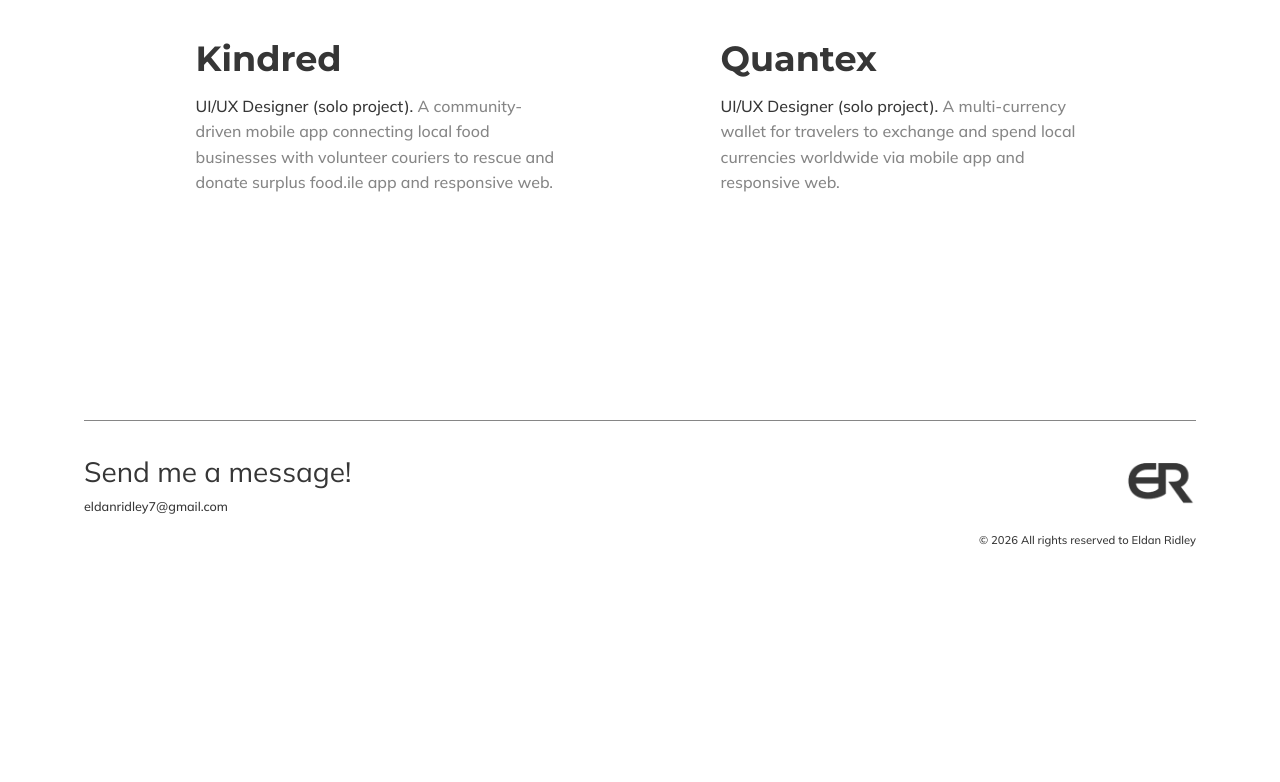
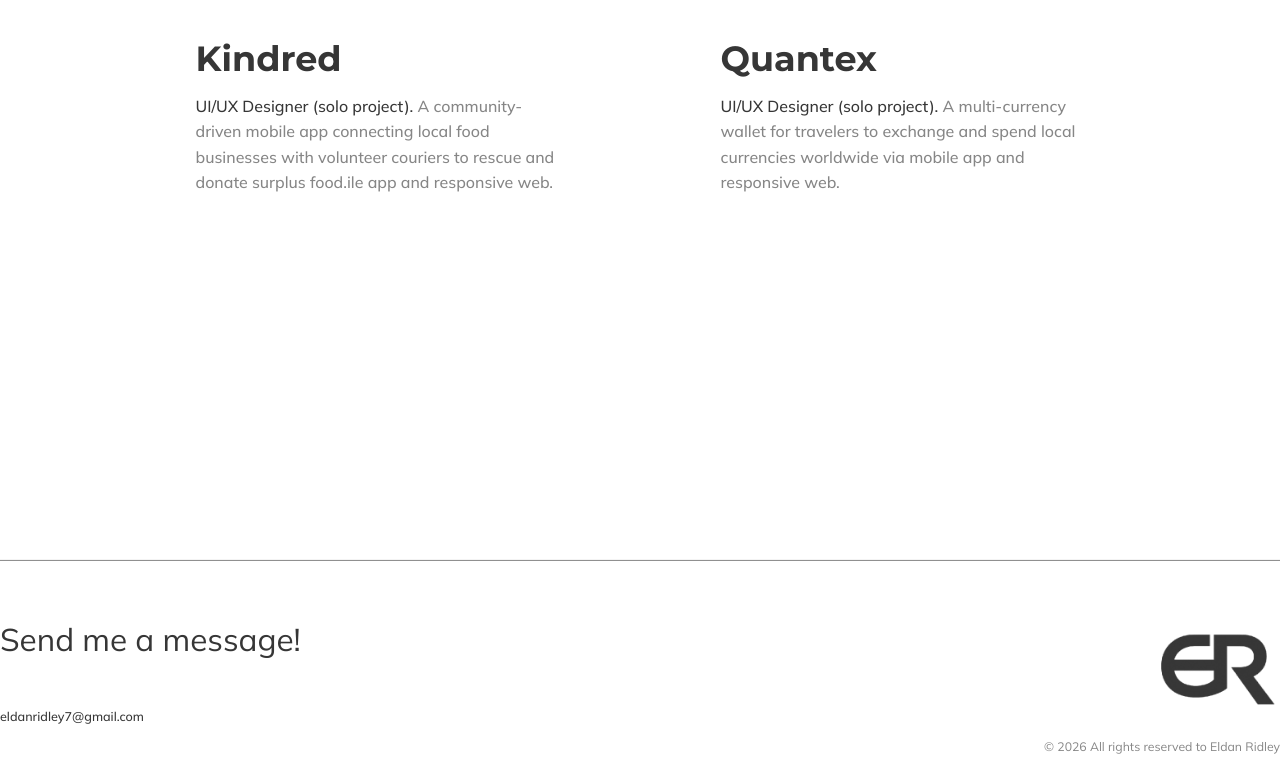
Before and after one commit to mikaridley/Eldan-Ridley-s-Portfolio, a React (Vite) app: page / in a window 1280 px wide. Shown: the part 1034-1816 px from the top of the page. Before the commit the page ends 1581 px from the top, so only its background shows below. Built offline with nearby package versions, Linux system fonts and the light colour scheme.

Commit message:
fix footer style

```diff
--- a/src/assets/styles/cmps/AppFooter.css
+++ b/src/assets/styles/cmps/AppFooter.css
@@ -1,17 +1,21 @@
 .app-footer {
   position: relative;
+  top: 50%;
+  left: 50%;
+  transform: translate(-50%, -50%);
   display: grid;
   grid-template-columns: repeat(2, 1fr);
+  row-gap:2.12rem;
   align-items: center;
-  padding-block: 2rem;
-  margin-inline: 6rem;
+  padding-block: 3.5rem;
   margin-block: 10rem;
   border-top: 1px solid var(--main-txt);
+  max-width: var(--max-width);
 
 
   > img {
-justify-self: end;
-    width:70px;
+    justify-self: end;
+    width:8.8rem;
     grid-row: span 2;
   }
 
@@ -21,7 +25,7 @@ justify-self: end;
     color: var(--dark-grey);
 
     &.msg {
-      font-size: 2rem;
+      font-size: 2.25rem;
       font-weight: 400;
     }
 
@@ -33,9 +37,11 @@ justify-self: end;
 
   .copyright {
     position: absolute;
-    bottom: 0;
+    bottom: 2rem;
     right: 0;
-    font-size: 0.8rem;
+    font-size: 0.875rem;
+    font-weight: 400;
+    color: var(--main-txt);
   }
 
 
```
